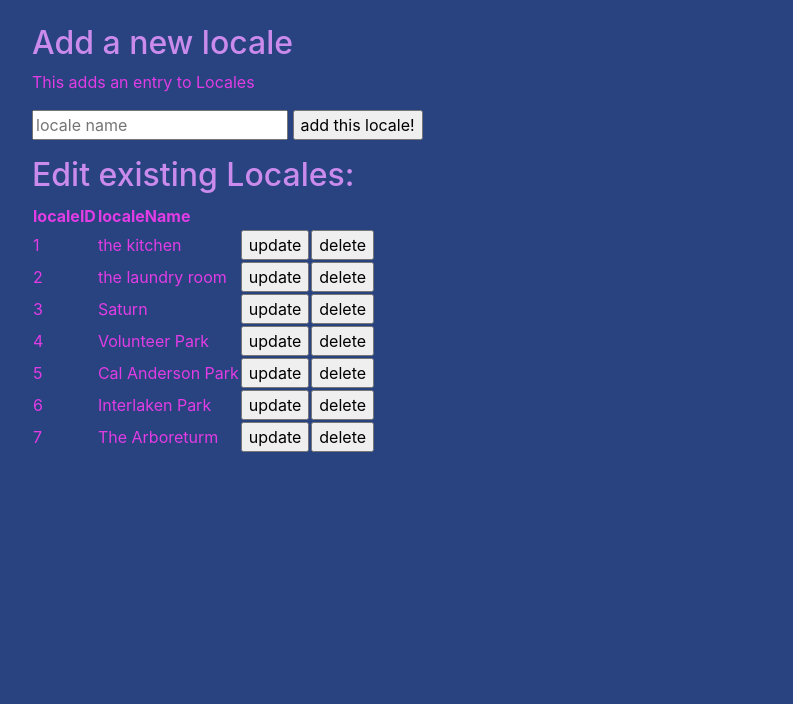
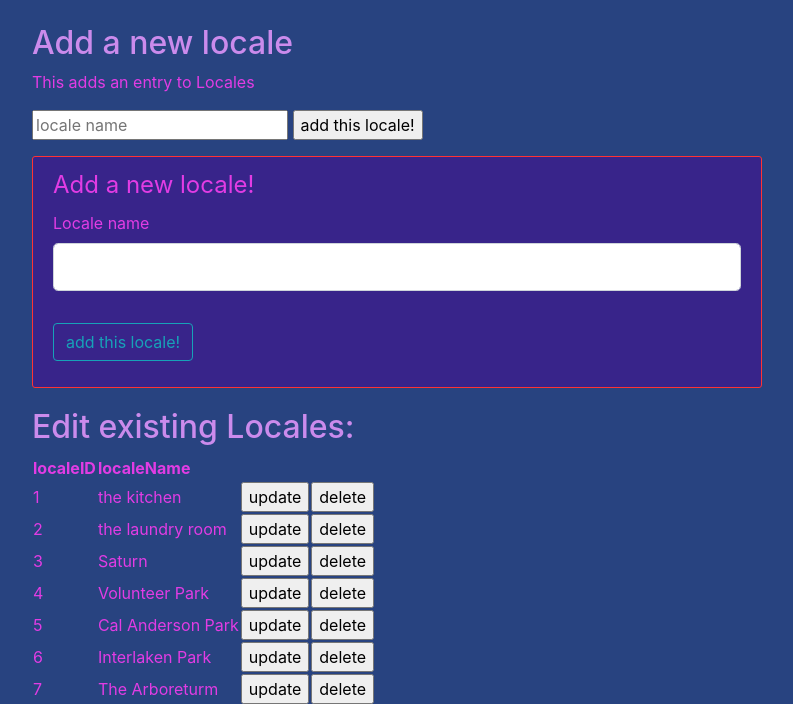
Before and after one commit to hjryan/ryanryan, a Flask app: template templates/locales.html in a window 1280 px wide. Shown: the part 56-760 px from the top of the page, without its empty margins (53-846 px from the left). Run offline with Flask 2, Linux system fonts and the light colour scheme; the template is opened without the code that fills it: values that come from a table or form of the project are taken from there, others are empty.

Commit message:
locales form?

```diff
--- a/forms.py
+++ b/forms.py
@@ -28,3 +28,8 @@ class LoginForm(FlaskForm):
 		validators=[DataRequired()])
 	remember = BooleanField('Remember Me')
 	submit = SubmitField('Log In')
+
+class LocalesForm(FlaskForm):
+	localeName = StringField('Locale name',
+		validators=[DataRequired(), Length(min=3, max=20)])
+	submit = SubmitField('add this locale!')
--- a/templates/locales.html
+++ b/templates/locales.html
@@ -7,6 +7,31 @@
     <input type="submit" value="add this locale!" id="addNewButton" required>
 </form>
 <p></p>
+<div class="content-section">
+    <form method="POST" action="">
+        {{ form.hidden_tag() }}
+        <fieldset class="form-group">
+            <legend>Add a new locale!</legend>
+            <div class="form-group">
+                {{ form.localeName.label(class="form-control-label") }}
+
+                {% if form.localeName.errors %}
+                {{ form.localeName(class="form-control form-control-lg is-invalid") }}
+                <div class="invalid-feedback">
+                    {% for error in form.localeName.errors %}
+                    <span>{{ error }}</span>
+                    {% endfor %}
+                </div>
+                {% else %}
+                {{ form.localeName(class="form-control form-control-lg") }}
+                {% endif %}
+            </div>
+        </fieldset>
+        <div class="form-group">
+            {{ form.submit(class="btn btn-outline-info") }}
+        </div>
+    </form>
+</div>
 <h2>Edit existing Locales:</h2>
 <table>
   <tr>
```
